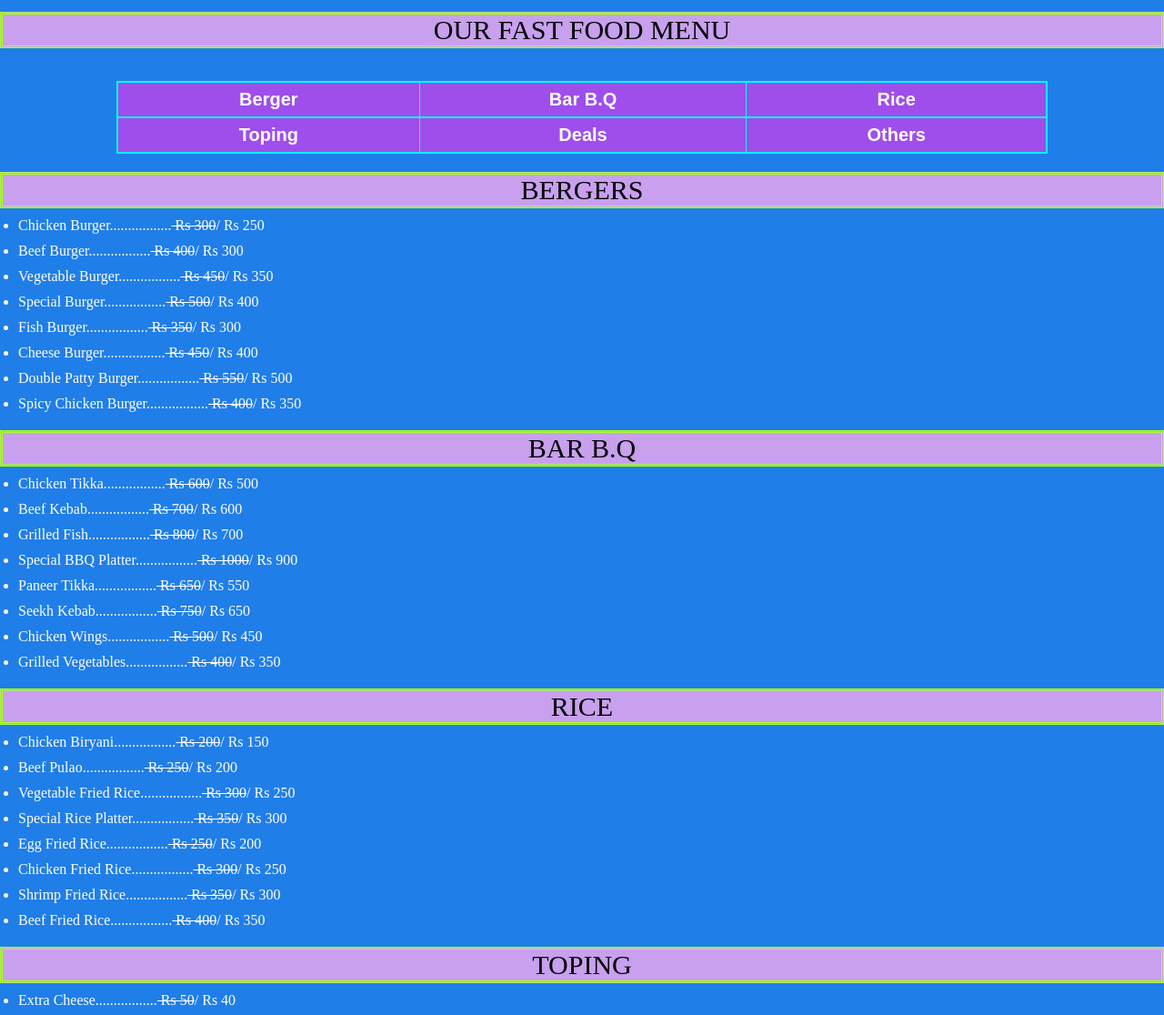
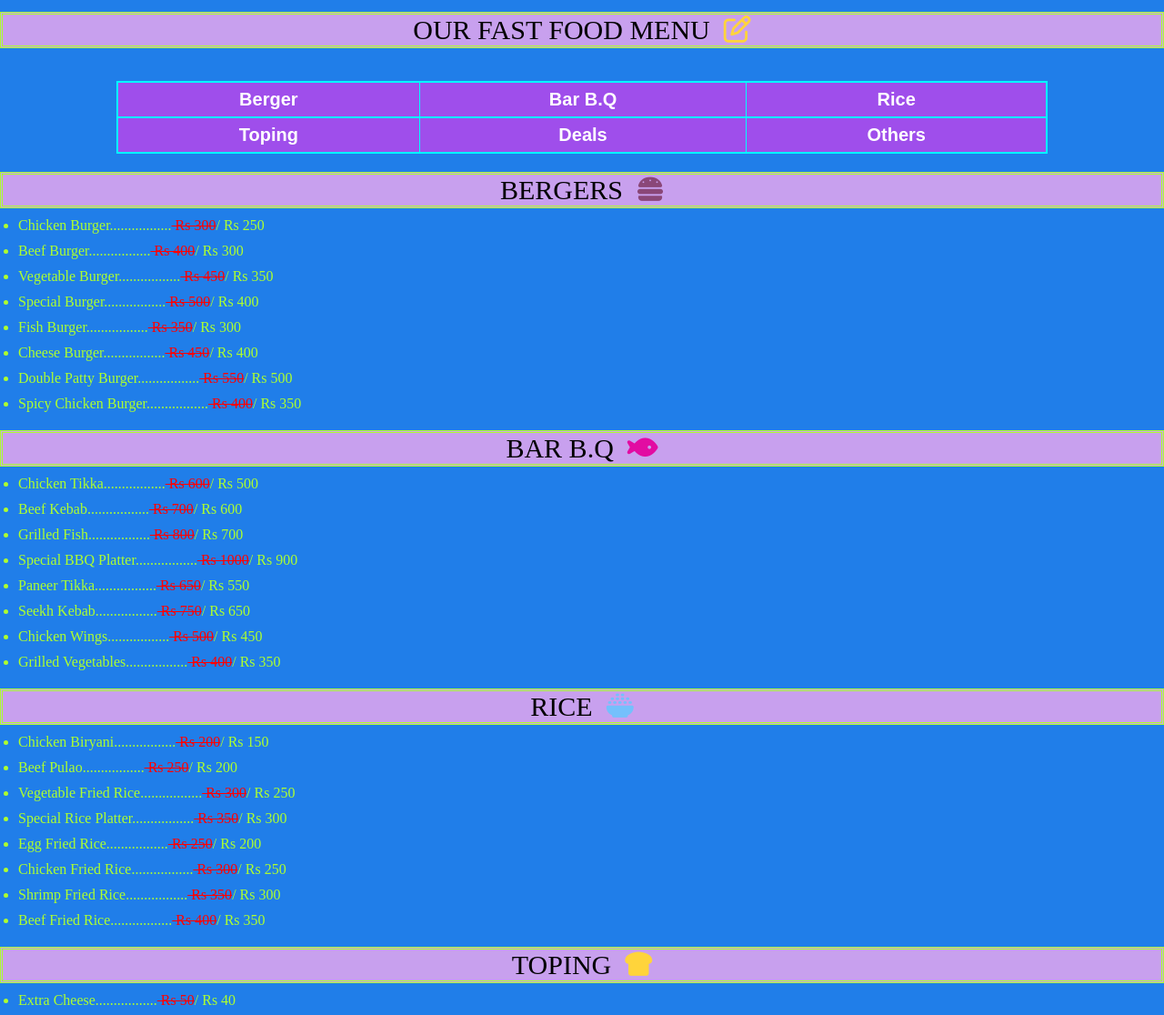
Before and after one commit to milyas1264/CSS-1-Online-Store, a plain HTML site: page index.html in a window 1280 px wide. Shown: the part 173-1289 px from the top of the page at 91% size. Drawn offline with Linux system fonts and the light colour scheme.

Commit message:
add more icons  and change li color

```diff
--- a/index.html
+++ b/index.html
@@ -23,7 +23,7 @@
     </header>
     <main>
         <section id="home">
-            <p>OUR FAST FOOD MENU</p><br>
+            <p>OUR FAST FOOD MENU&nbsp;&nbsp;<i class="fa-regular fa-pen-to-square" style="color: #FFD43B;"></i></p><br>
             <table border="none">
             <ul>
                 <tr>
@@ -41,7 +41,7 @@
             </table>
         </section id="Berger">
         <section>
-            <p>BERGERS</p>
+            <p>BERGERS&nbsp;&nbsp;<i class="fa-solid fa-burger" style="color: #8a4778;"></i></p>
             <ul>
                 <li>Chicken Burger.................<del> Rs 300</del>/ Rs 250</li>
                 <li>Beef Burger.................<del> Rs 400</del>/ Rs 300</li>
@@ -54,7 +54,7 @@
             </ul>
         </section>
         <section id="Bar B.Q">
-            <p>BAR B.Q</p>
+            <p>BAR B.Q&nbsp;&nbsp;<i class="fa-solid fa-fish"></i></p>
             <ul>
 
                     <li>Chicken Tikka.................<del> Rs 600</del>/ Rs 500</li>
@@ -69,7 +69,7 @@
             </ul>
         </section>
         <section id="Rice">
-            <p>RICE</p>
+            <p>RICE&nbsp;&nbsp;<i class="fa-solid fa-bowl-rice" style="color: #74C0FC;"></i></p>
             <ul>
                 <li>Chicken Biryani.................<del> Rs 200</del>/ Rs 150</li>
                 <li>Beef Pulao.................<del> Rs 250</del>/ Rs 200</li>
@@ -82,7 +82,7 @@
             </ul>
         </section>
         <section id="Toping">
-            <p>TOPING</p>
+            <p>TOPING&nbsp;&nbsp;<i class="fa-solid fa-bread-slice" style="color: #FFD43B;"></i></p>
             <ul>
                 <li>Extra Cheese.................<del> Rs 50</del>/ Rs 40</li>
                 <li>Extra Sauce.................<del> Rs 30</del>/ Rs 20</li>
@@ -95,7 +95,7 @@
             </ul>
         </section>
         <section id="Deals">
-            <p>DEALS</p>
+            <p>DEALS&nbsp;&nbsp;<i class="fa-regular fa-note-sticky" style="color: #74C0FC;"></i></p>
             <ul>
 
                 <li>Deal 1.................<del> Rs 500</del>/ Rs 400</li>
@@ -113,7 +113,7 @@
                 </ul>
         </section>
         <section id="Others">
-            <p>OTHERS</p>
+            <p>OTHERS&nbsp;&nbsp;<i class="fa-solid fa-feather-pointed"></i></p>
             <ul>
                 <li>French Fries.................<del> Rs 100</del>/ Rs 80</li>
                 <li>Salad.................<del> Rs 150</del>/ Rs 120</li>
--- a/store.css
+++ b/store.css
@@ -39,7 +39,7 @@ table{
     border-collapse: collapse; height: 80px; width: 80%;
     color: white; font-size: 20px;
 }
-li{color: white;margin-top: 10px; margin-left: 20px;}
+li{color: greenyellow;margin-top: 10px; margin-left: 20px;}
 label{margin-left: 20px;}
 button{margin-left: 20px; border-radius: 5px; border: red double; background-color: aqua;
 height: 30px; width: 80px; color: rgb(226, 12, 162);font-size: 15px;}
@@ -47,6 +47,7 @@ height: 30px; width: 80px; color: rgb(226, 12, 162);font-size: 15px;}
 i{color: rgb(226, 12, 162); }
 tr{border: 2px solid aqua; text-transform: capitalize; font-family: Arial, Helvetica, sans-serif;}
 hr{border: 1px solid red;}
-a:hover{color: green;}
+a:hover{color: palevioletred;}
 img{height: 100px; width: 100px;}
 ul{display: inline-block;}
+del{color: red;}
```
